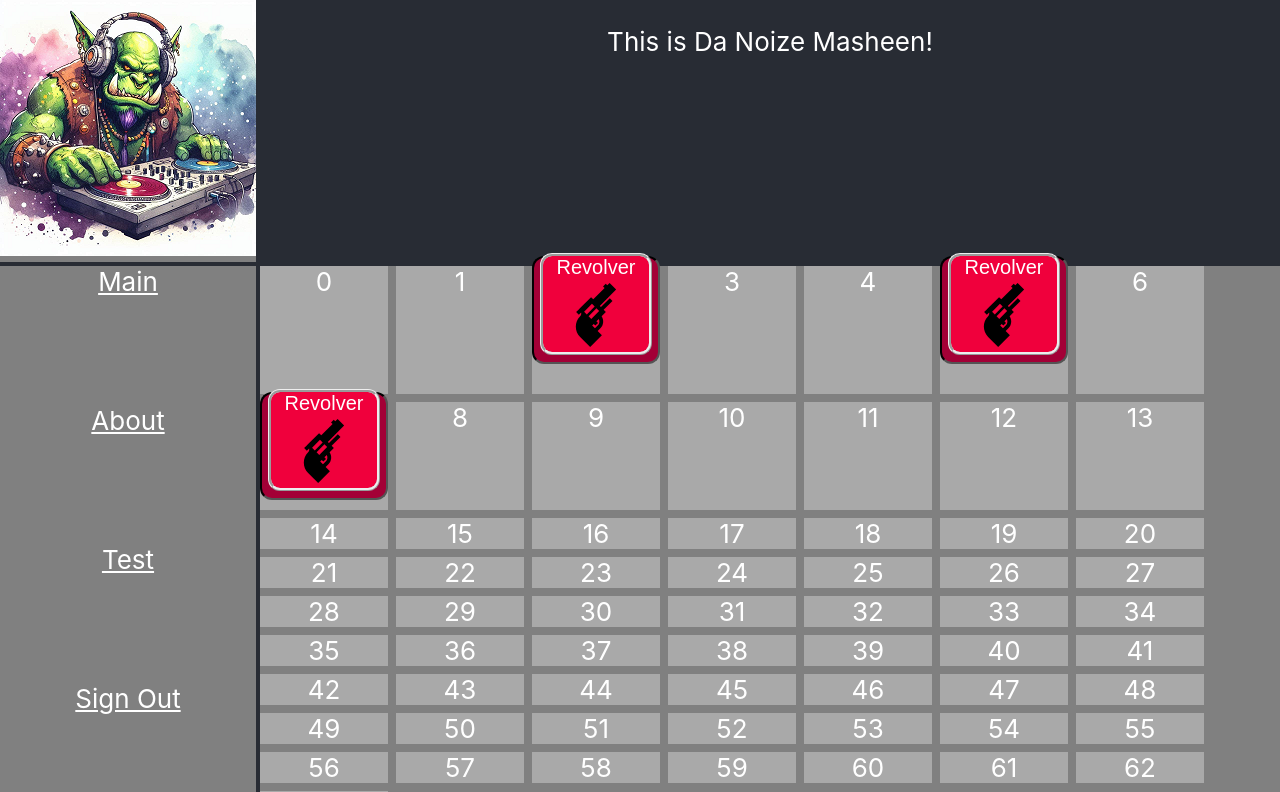
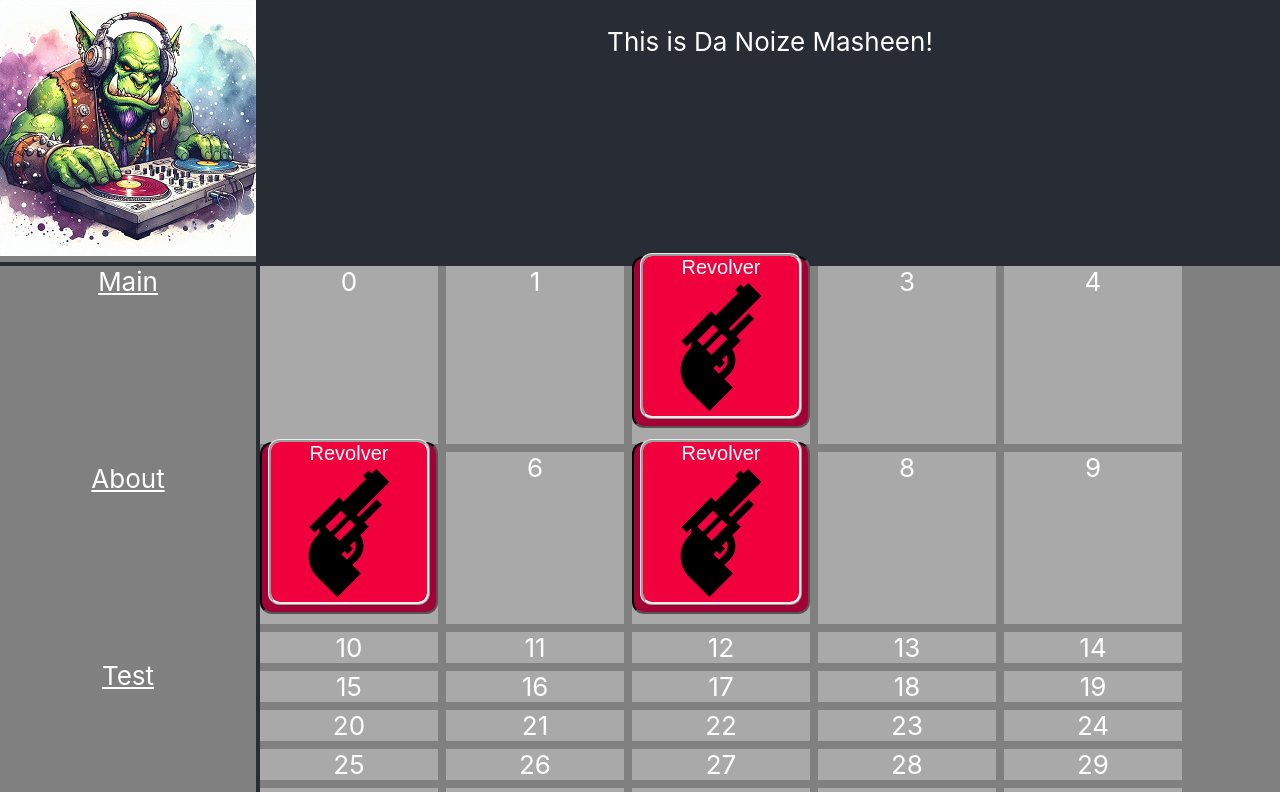
Before and after one commit to coderodent-calfee/da-noize-masheen, a React (Create React App) app: page /#/test in a window 1280 px wide. Shown: the top 792 px of the page. Built offline with nearby package versions, Linux system fonts and the light colour scheme; no server answers; what @aws-amplify/ui-react, aws-amplify would draw is missing.

Commit message:
test icon buttons background-size

```diff
--- a/src/App.css
+++ b/src/App.css
@@ -95,8 +95,8 @@
 }
 .buttons-container{
     display: grid;
-    grid-template-columns:  repeat(auto-fill, 128px );
-    grid-template-rows: repeat(auto-fit, 128px );
+    grid-template-columns:  repeat(auto-fill, 178px );
+    grid-template-rows: repeat(auto-fit, 178px );
     gap: 8px;
     div {
         background-color: darkgray;
@@ -111,7 +111,6 @@
     background: hsl(340deg 100% 32%);
     border-radius: 12px;
     border-style: inset;
-    width: 100%;
     transform: translateY(-10px);
 }
 
@@ -127,8 +126,9 @@
     border-style: ridge;
     img {
         margin: 4px 0px 0px 0px;
-        width: 60%;
-        height: 60%;
+        width: auto;
+        height: 128px;
+        background-size: 128 128;
     }
 
 }
```
Also changed, not shown: public/icons/revolver-gun-svgrepo-com.svg.
